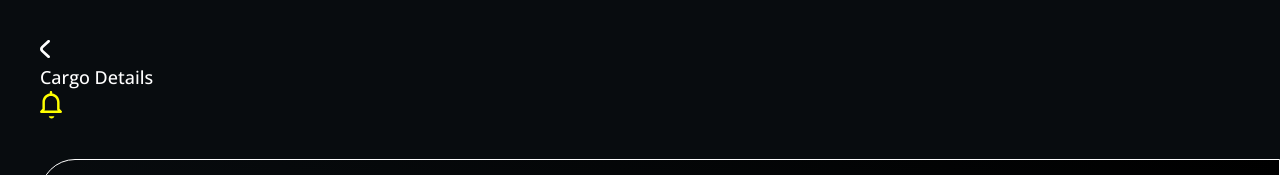
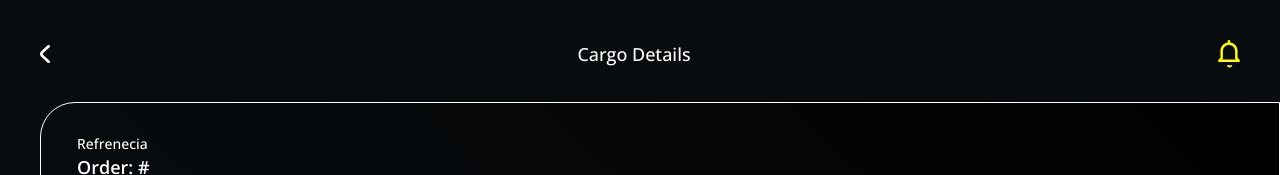
Before and after one commit to axelvc/bego-test, a React (Vite) app: page /order/1 in a window 1280 px wide. Shown: the top 175 px of the page. Built offline with nearby package versions, Linux system fonts and the light colour scheme; no server answers.

Commit message:
add pagination

```diff
--- a/package.json
+++ b/package.json
@@ -12,7 +12,8 @@
   "dependencies": {
     "clsx": "^1.2.1",
     "react": "^18.2.0",
-    "react-dom": "^18.2.0"
+    "react-dom": "^18.2.0",
+    "wouter": "^2.11.0"
   },
   "devDependencies": {
     "@types/react": "^18.0.28",
--- a/src/App.tsx
+++ b/src/App.tsx
@@ -1,7 +1,13 @@
-// import Orders from '@/views/orders/orders'
+import { Route, Switch } from 'wouter'
+
+import Orders from '@/views/orders/orders'
 import Details from '@/views/details/details'
 
 export default function App() {
-  // return <Orders />
-  return <Details />
+  return (
+    <Switch>
+      <Route path="/" component={Orders} />
+      <Route path="/order/:id" component={Details} />
+    </Switch>
+  )
 }
--- a/src/components/Header/Header.tsx
+++ b/src/components/Header/Header.tsx
@@ -1,3 +1,4 @@
+import { Link } from 'wouter'
 import { ReactComponent as BackIcon } from '@/assets/angle-small-left.svg'
 import { ReactComponent as BellIcon } from '@/assets/bell.svg'
 import * as s from './Header.module.scss'
@@ -8,10 +9,12 @@ interface Props {
 
 export default function Header({ title }: Props) {
   return (
-    <header className="header">
-      <button type="button" title="Go back" className={s.header__back}>
-        <BackIcon />
-      </button>
+    <header className={s.header}>
+      <Link href="/">
+        <a className={s.header__back} title="Go back">
+          <BackIcon />
+        </a>
+      </Link>
 
       <h1 className={s.header__title}>{title}</h1>
 
--- a/src/views/details/details.tsx
+++ b/src/views/details/details.tsx
@@ -1,4 +1,5 @@
 import { useEffect, useState } from 'react'
+import { useRoute } from 'wouter'
 import Header from '@/components/Header/Header'
 import Status from '@/components/Status/Status'
 import Destination from '@/components/Destination/Destination'
@@ -21,10 +22,13 @@ enum DestinationType {
 export default function Details() {
   const [details, setDetails] = useState<OrderDetails>({} as unknown as OrderDetails)
   const [pickedDestination, setPickedDestination] = useState<DetailedDestination | null>(null)
+  const [, params] = useRoute('/details/:id')
 
   useEffect(() => {
-    getOrder('').then(setDetails).catch(console.error)
-  }, [])
+    getOrder(params?.id ?? '')
+      .then(setDetails)
+      .catch(console.error)
+  }, [params?.id])
 
   function getDestinationType(destination: DetailedDestination): DestinationType {
     if (destination.place_id_pickup) return DestinationType.Pickup
--- a/src/views/orders/orders.tsx
+++ b/src/views/orders/orders.tsx
@@ -1,4 +1,5 @@
 import { useEffect, useState } from 'react'
+import { Link } from 'wouter'
 import clsx from 'clsx'
 import Header from '@/components/Header/Header'
 import Status from '@/components/Status/Status'
@@ -78,10 +79,12 @@ export default function Orders() {
               <footer className={s.order__actions}>
                 <PickUp status={status} dateTime={start_date} />
 
-                <button className={clsx('centered-flex', s.order__resume)}>
-                  Resume
-                  <EyeIcon />
-                </button>
+                <Link href={`/order/${_id}`}>
+                  <a className={clsx('centered-flex', s.order__resume)}>
+                    Resume
+                    <EyeIcon />
+                  </a>
+                </Link>
               </footer>
             </div>
           </article>
```
Also changed, not shown: 1 other file (tests, documents, lock files or other folders).
